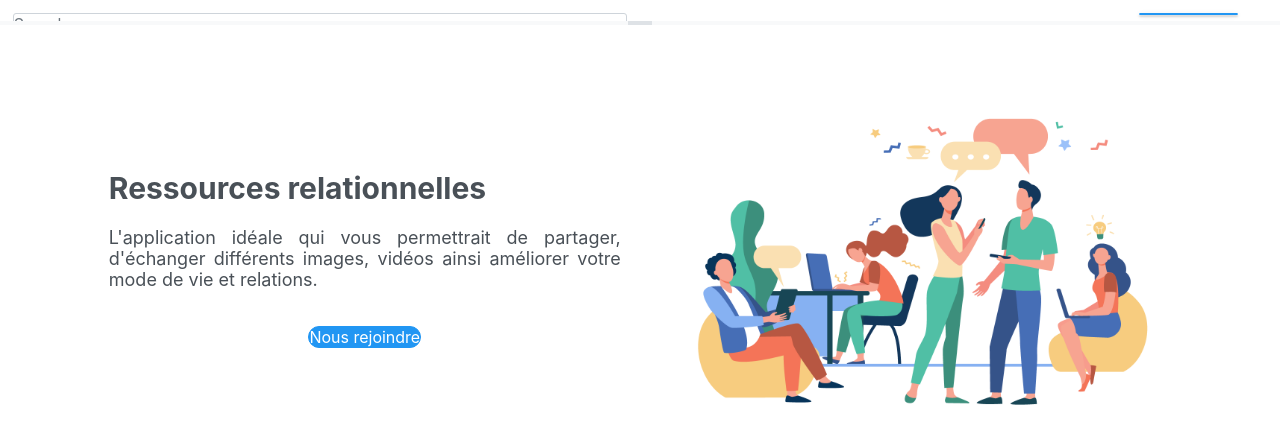
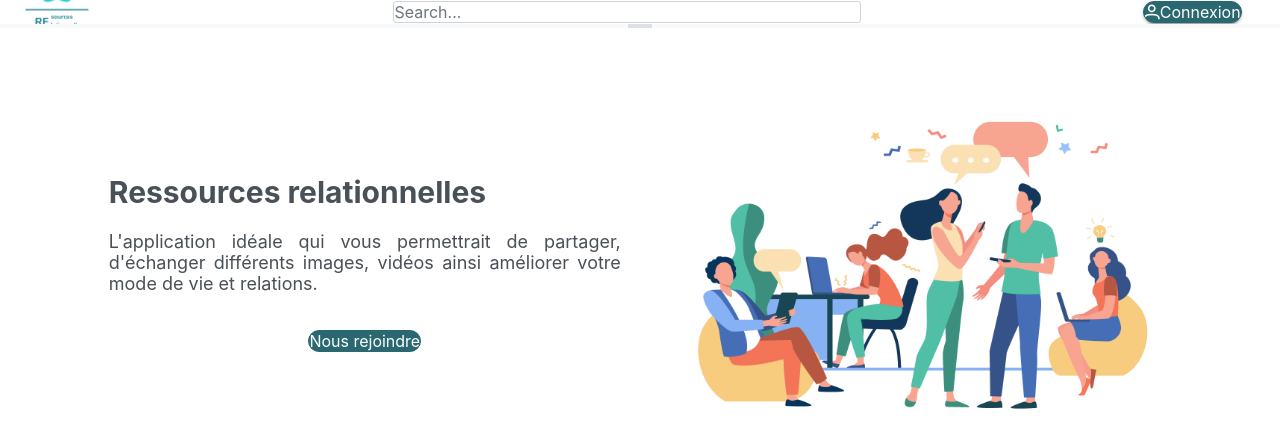
Before and after one commit to Luigitou/cesi-sources, a Vue app: page / in a window 1280 px wide. Shown: the top 448 px of the page. Built offline with nearby package versions, Linux system fonts and the light colour scheme.

Commit message:
Fix front

```diff
--- a/src/components/navigation/Accueil/MidAccueil.vue
+++ b/src/components/navigation/Accueil/MidAccueil.vue
@@ -33,6 +33,7 @@ export default {
 
 
 <style lang="scss" scoped>
+@import "../../../scss/Variables.scss";
 .MidAccueil {
   display: flex;
   flex-direction: row;
@@ -62,7 +63,10 @@ export default {
           text-decoration: none;
           .p-button-rounded{
             position: static;
+            background-color: $color-text;
+            border: 1px solid $color-text;
           }
+
         }
         img {
           width: 50%;
--- a/src/components/navigation/Login/FormulaireInscription.vue
+++ b/src/components/navigation/Login/FormulaireInscription.vue
@@ -92,7 +92,7 @@ saveUser(){
         UtilisateurService.postUtilisateurs(data)
           .then(response => {
             this.utilisateur.id = response.data.id
-            this.$router.push("/");
+            window.location.href = '/';
           })
           .catch(e => {
             alert(e)
--- a/src/components/navigation/header/HeaderAcceuil.vue
+++ b/src/components/navigation/header/HeaderAcceuil.vue
@@ -1,6 +1,9 @@
 <template>
   <modale v-bind:revele="revele" v-bind:toggleModale="toggleModale"></modale>
   <div class="header" >
+    <div class="logo">
+      <img src="../../../assets/Accueil/logo_transparent.png" alt="logo">
+    </div>
     <div class="searchBar">
       <AutoComplete inputStyle="width:100%" class="Bar" v-model="searchValue" :suggestions="files" @complete="search($event)" placeholder="Search..." field="searchValue">
         <template #item="{ item }">
@@ -112,30 +115,34 @@ export default {
   color: $color-head;
   height: 100%;
   width: 100%;
-  display: inline-flex;
+  display: flex;
   justify-content: space-between;
+  align-items: center;
 
-  .wrapperLogo {
-    width: 15%;
-    //position: absolute;
-    position: static;
-    top: 10;
-    .logo {
-      width: 40%;
+
+  .logo {
+    img{
+      width: 30%;
     }
   }
 
   .searchBar{
     width: 50%;
     padding: 1%;
+    margin-right: 20%;
     .Bar{
       width: 100%;
     }
   }
   .Buttons{
     width: 12%;
-    display: inline-flex;
     padding: 1%;
+    margin-right: 2%;
+
+    .p-button-raised{
+      background-color: $color-text;
+      border: 1px solid $color-text;
+    }
   }
 }
 </style>
```
